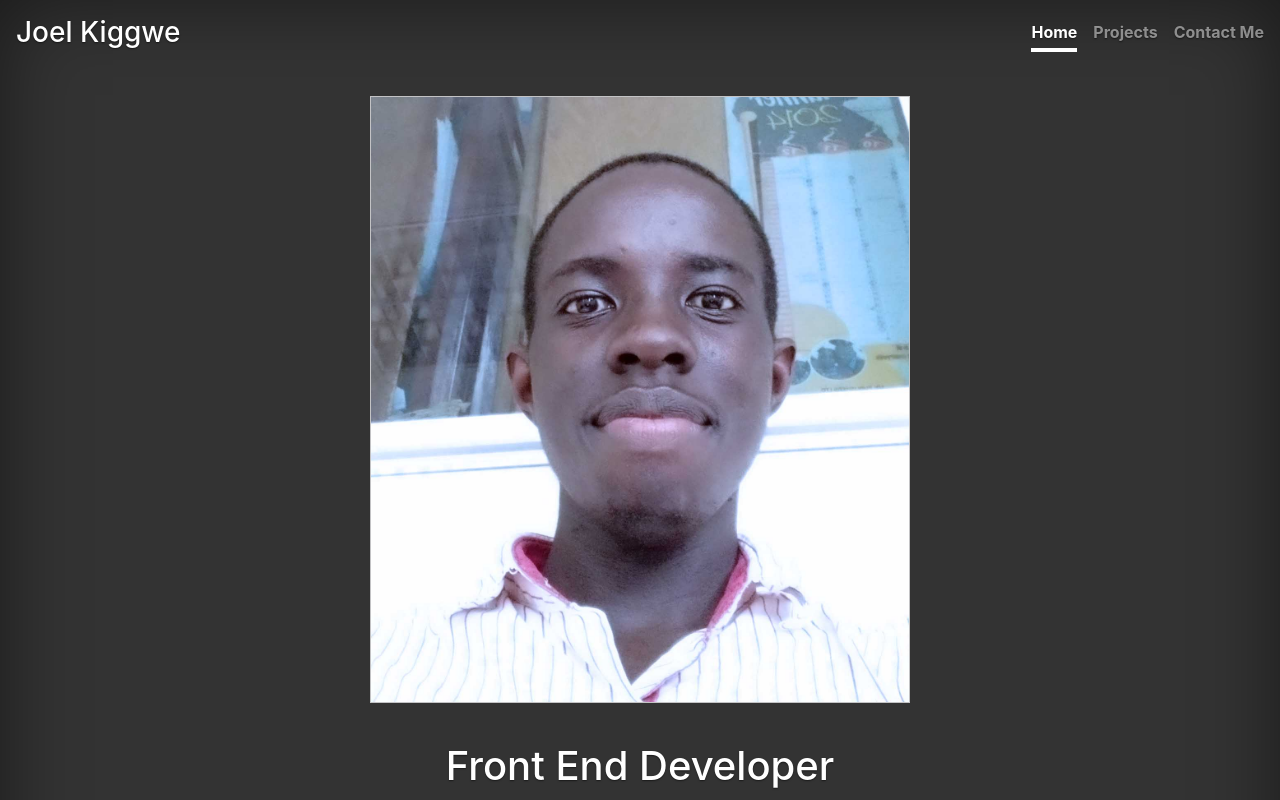
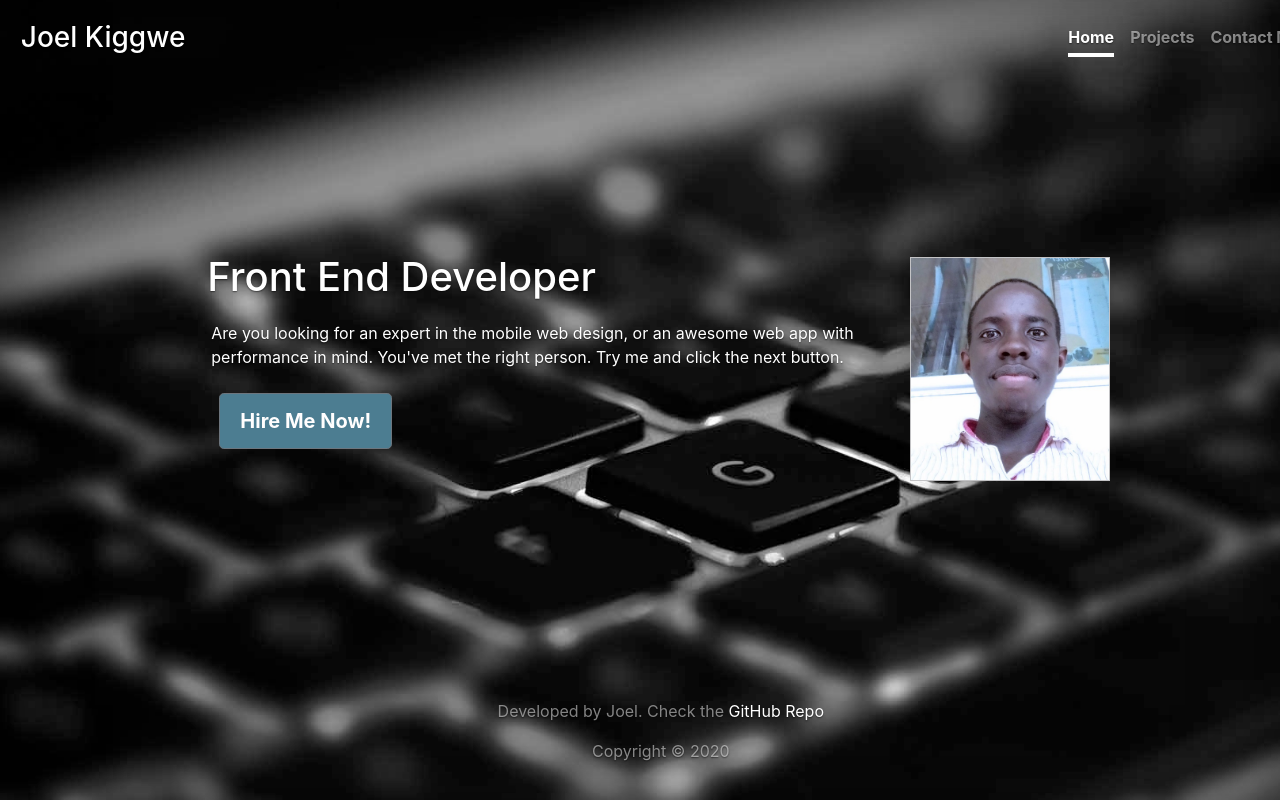
Before and after one commit to KenjxJJ/portfolio, a React (Create React App) app: page / in a window 1280 px wide. Shown: the top 800 px of the page. Built offline with nearby package versions, Linux system fonts and the light colour scheme.

Commit message:
Edit the Home Page

```diff
--- a/public/index.html
+++ b/public/index.html
@@ -3,7 +3,7 @@
 
 <head>
   <meta charset="utf-8" />
-  <meta name="viewport" content="width=device-width, initial-scale=1, shrink-to-fit=no">
+  <meta name="viewport" content="width=device-width, initial-scale=0.98">
   <meta name="description" content="a portfolio site created using create-react-app" />
   <meta name="author" content="Joel Kiggwe, a front end developer">
   <meta name="generator" content="Jekyll v4.1.1">
--- a/src/assets/css/app.css
+++ b/src/assets/css/app.css
@@ -22,7 +22,7 @@ a {
 }
 a:focus,
 a:hover {
-  color: #d2d9d4 !important;
+  color: #eff5f1 !important;
   text-decoration: none;
   transition: color 0.2s ease-in;
 }
@@ -31,10 +31,9 @@ a:hover {
 .btn-secondary,
 .btn-secondary:hover,
 .btn-secondary:focus {
-  color: #333;
+  color: rgb(255, 254, 254);
   text-shadow: none; /* Prevent inheritance from `body` */
-  background-color: #fff;
-  border: 0.05rem solid #fff;
+  background-color: #4c7d91;
 }
 
 /*
@@ -43,7 +42,8 @@ a:hover {
 
 html,
 body {
-  /* height: 100%; */
+  height: 100%;
+  overflow-x: hidden;
   background-color: #333;
 }
 
@@ -53,6 +53,11 @@ body {
   color: #fff;
   text-shadow: 0 0.05rem 0.1rem rgba(0, 0, 0, 0.5);
   box-shadow: inset 0 0 5rem rgba(0, 0, 0, 0.5);
+  background: url(../img/bg11.jpg) center no-repeat;
+  background-attachment: fixed;
+  background-size: cover;
+  margin: 0;
+  padding: .3rem;
 }
 
 .cover-container {
@@ -124,10 +129,10 @@ body {
 */
 
 img {
-  width: 45%;
+  max-width:200px;
   display: block;
   border: 1px solid rgb(195, 195, 197);
-  margin: 2.4rem auto;
+  margin: auto;
 }
 
 /*
@@ -162,6 +167,8 @@ img {
 }
 
 @media (min-width: 765px) {
+
+
   .project_list {
     flex-flow: wrap;
   }
@@ -177,7 +184,8 @@ img {
 /*
 * ContactMe Page
  */
-.contactMeBackground {
+.contactMeBackground,
+.homeBackground {
   width: 100vw;
   display: block;
 }
--- a/src/components/Home.js
+++ b/src/components/Home.js
@@ -4,20 +4,27 @@ import {Link}  from 'react-router-dom';
 
 const Home = () => {
   return (
-    <main role="main" className="inner cover">
+    <div className="homeBackground">
+    <main role="main" className="content inner cover mt-4 p-4 d-md-flex flex-md-row">
+        <div className="landing_image flex-md-grow-1 order-md-2 p-4">
       <img src={JoelImg} alt="Joel Kiggwe,a Front End Developer" />
-      <h1 className="cover-heading">Front End Developer</h1>
-      <p>
+      </div>
+      <div className="landing_text flex-md-grow-1 p-3 text-md-left">
+      <h1 className="cover-heading p-1">Front End Developer</h1>
+
+      <p className="p-2">
         Are you looking for an expert in the mobile web design, or an awesome
         web app with performance in mind. You've met the right person. Try me
         and click the next button.{" "}
       </p>
-      <p className="lead">
-        <Link to="#" className="btn btn-lg btn-secondary">
+      <p className="lead pl-md-3">
+        <Link to="/contactme" className="btn btn-lg btn-secondary">
           Hire Me Now!
         </Link>
       </p>
+      </div>
     </main>
+    </div>
   );
 };
 
```
Also changed, not shown: src/assets/img/bg11.jpg (added), src/assets/img/joel.jpg.
